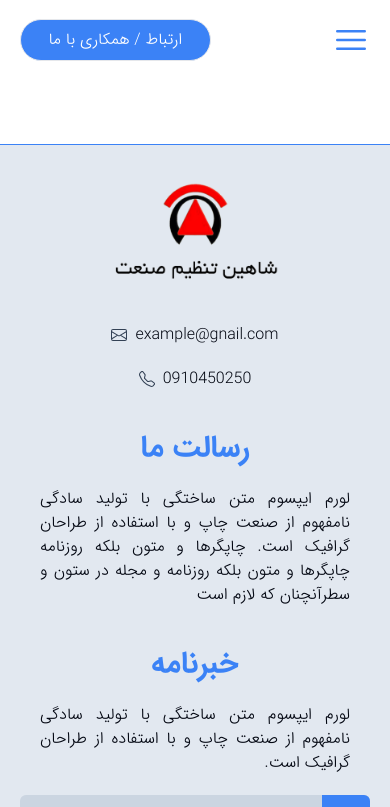
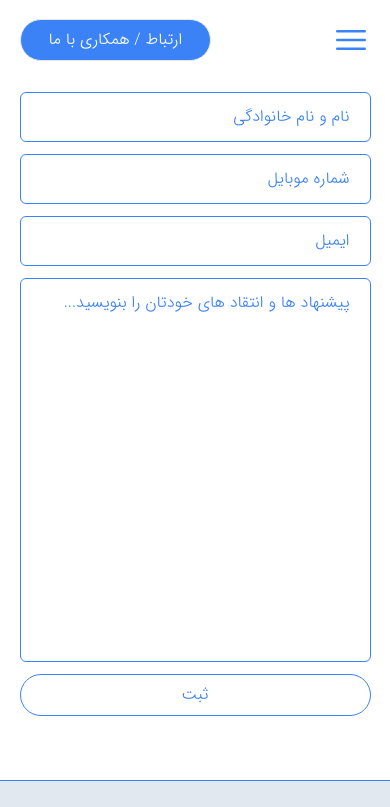
Before and after one commit to FarzadVav/shahinTanzimSanat, a React (Vite) app: page /contact in a window 390 px wide. Shown: the top 807 px of the page. Built offline with nearby package versions, Linux system fonts and the light colour scheme.

Commit message:
build and responsive contact page

```diff
--- /dev/null
+++ b/src/components/Input.jsx
@@ -0,0 +1,16 @@
+import React from 'react'
+
+export default function Input(props) {
+  return (
+      props.tag === 'input' ? (
+        <input className={`text-blue-500 placeholder:text-blue-500 border border-blue-500 ${props.width}
+          p-3 px-5 rounded-md focus:outline-0 focus:border-2`}
+          type="text" placeholder={props.placeHolder} />
+      ) : props.tag === 'textarea' ? (
+        <textarea className={`text-blue-500 placeholder:text-blue-500 border border-blue-500 ${props.width} ${props.height}
+          resize-none p-3 px-5 rounded-md focus:outline-0 focus:border-2`}
+          placeholder={props.placeHolder}>
+        </textarea>
+      )  : ''
+  )
+}
--- /dev/null
+++ b/src/pages/Contact/Contact.jsx
@@ -0,0 +1,36 @@
+import React from 'react'
+import Input from '../../components/Input'
+
+export default function Contact() {
+  return (
+    <form className='container mt-3 flex flex-col justify-center items-center gap-3 px-3
+    sm:p-0'>
+      <div className="w-full flex flex-col justify-between items-center gap-3
+        sm:flex-row">
+        <Input
+          tag='input'
+          width='w-full sm:w-1/3'
+          placeHolder='نام و نام خانوادگی'
+        />
+        <Input
+          tag='input'
+          width='w-full sm:w-1/3'
+          placeHolder='شماره موبایل'
+        />
+        <Input
+          tag='input'
+          width='w-full sm:w-1/3'
+          placeHolder='ایمیل'
+        />
+      </div>
+        <Input
+          tag='textarea'
+          width='w-full'
+          height='h-96'
+          placeHolder='پیشنهاد ها و انتقاد های خودتان را بنویسید...'
+        />
+        <button className='btn-outline-blue w-full
+          sm:w-1/3'>ثبت</button>
+    </form>
+  )
+}
--- a/src/routes.jsx
+++ b/src/routes.jsx
@@ -2,12 +2,14 @@ import Home from "./pages/Home/Home"
 import Gallery from "./pages/Gallery/Gallery"
 import Blogs from "./pages/Blogs/Blogs"
 import SingleBlog from "./pages/SingleBlog/SingleBlog"
+import Contact from "./pages/Contact/Contact"
 
 const routes = [
   { path: '/', element: <Home /> },
   { path: '/gallery', element: <Gallery /> },
   { path: '/blogs', element: <Blogs /> },
   { path: '/single-blog', element: <SingleBlog /> },
+  { path: '/contact', element: <Contact /> }
 ]
 
 export default routes
```
